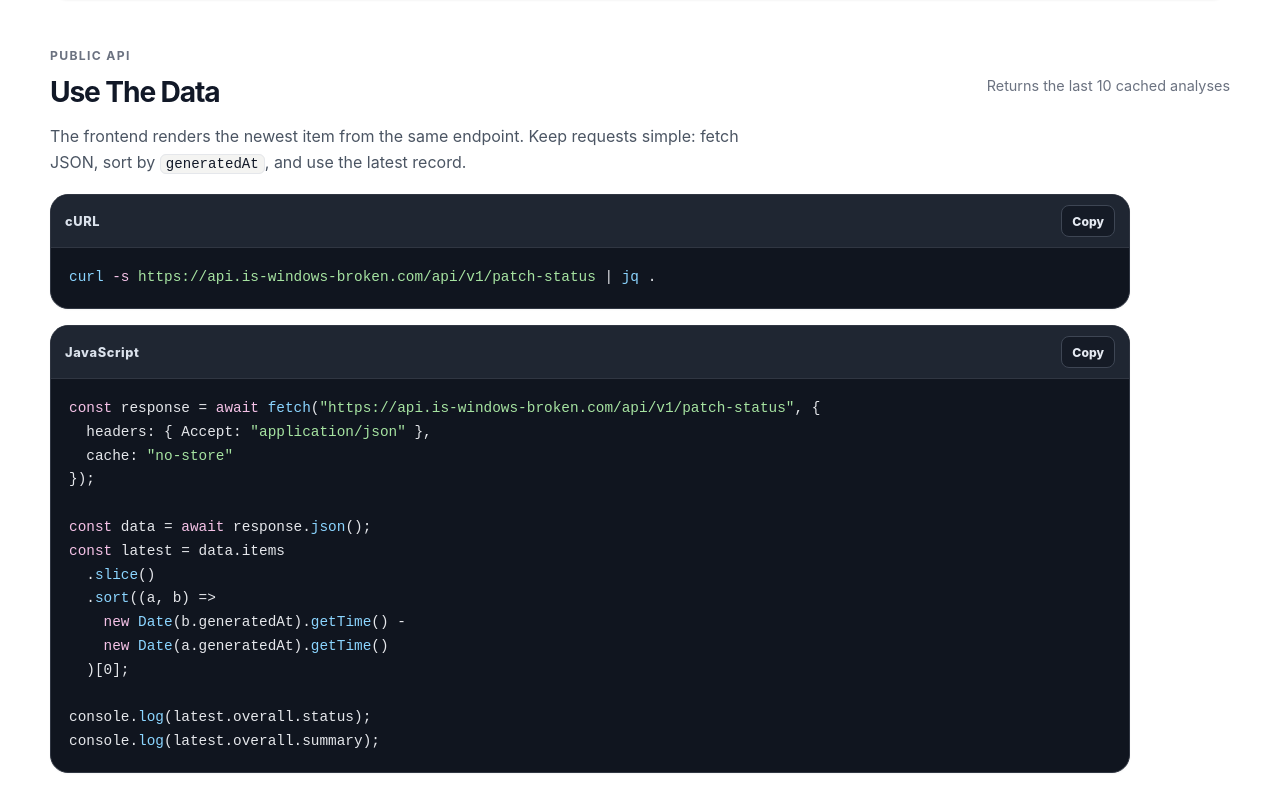
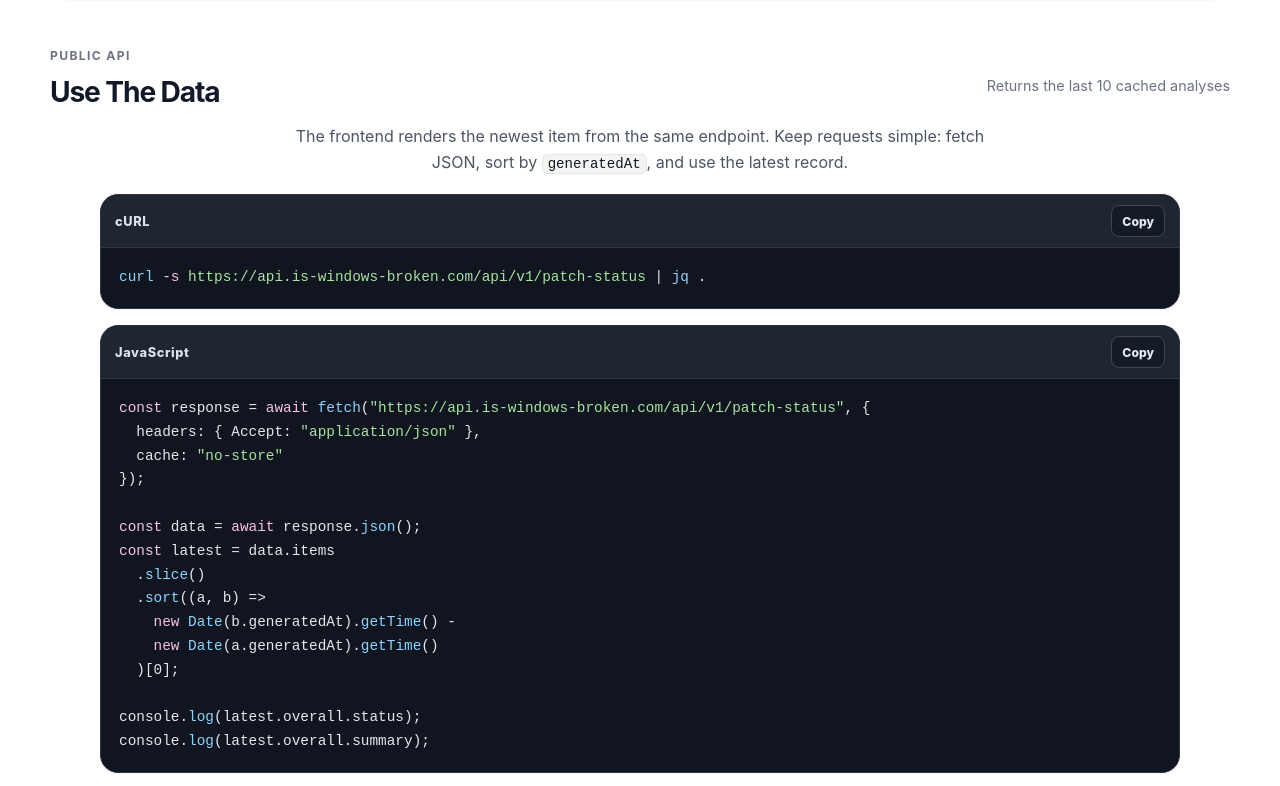
Before and after one commit to StasonJatham/is-windows-broken, an Astro site in the folder app/: page / in a window 1280 px wide. Shown: the part 1054-1840 px from the top of the page. Built offline with nearby package versions, Linux system fonts and the light colour scheme; Astro itself is replaced by a stand-in of ours; no server answers.

Commit message:
Center API examples section

```diff
--- a/app/src/styles/global.css
+++ b/app/src/styles/global.css
@@ -428,9 +428,10 @@ tbody tr:last-child td {
 
 .api-copy {
   max-width: 720px;
-  margin: -4px 0 18px;
+  margin: -4px auto 18px;
   color: var(--text-secondary);
   line-height: 1.65;
+  text-align: center;
 }
 
 .api-copy code {
@@ -447,6 +448,7 @@ tbody tr:last-child td {
   grid-template-columns: 1fr;
   gap: 16px;
   width: min(100%, 1020px);
+  margin-inline: auto;
 }
 
 .code-card {
@@ -455,6 +457,7 @@ tbody tr:last-child td {
   border-radius: var(--radius-lg);
   background: #10151f;
   box-shadow: var(--shadow);
+  text-align: left;
 }
 
 .code-header {
```
